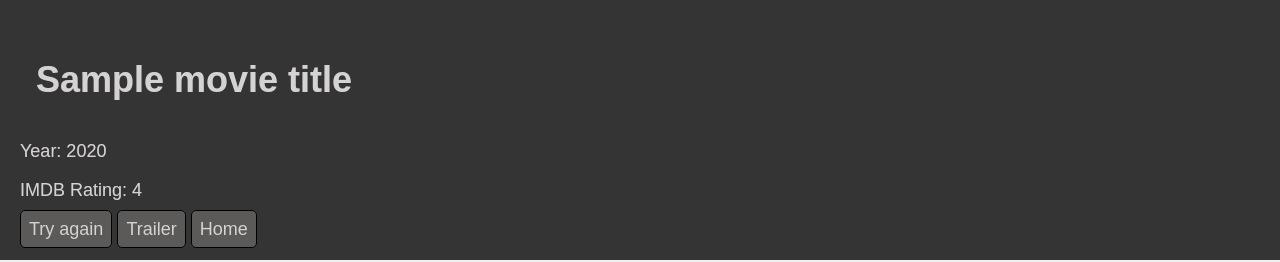
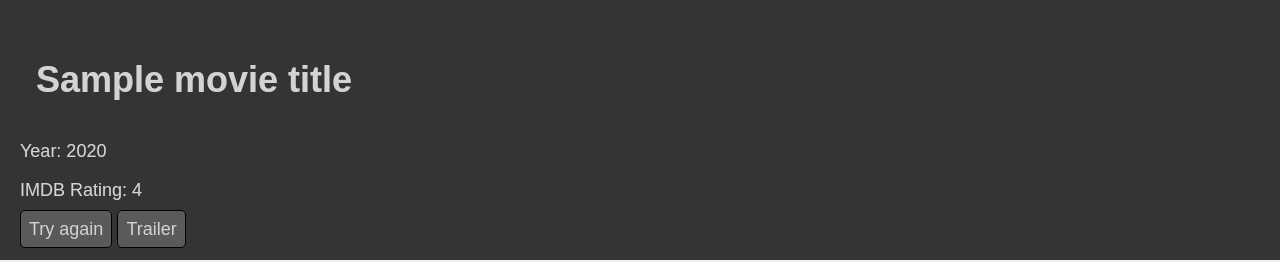
Before and after one commit to tomday8/WhistlejacketFinal, a Flask app: template templates/movies_demo.html in a window 1280 px wide. Shown: the part 540-802 px from the top of the page. Run offline with Flask 2, Linux system fonts and the light colour scheme; the template is opened without the code that fills it: most values are stand-ins (such as "Sample title", 1, 10 or a date in 2020).

Commit message:
removed second home button

```diff
--- a/templates/movies_demo.html
+++ b/templates/movies_demo.html
@@ -92,7 +92,6 @@ iframe {
         <div class="moviebuttons"> -->
           <a class="moviebuttons" href="/movies_demo">Try again</a>
           <a class="moviebuttons" href={{trailer_link}}>Trailer</a>
-          <a class="moviebuttons" href="/">Home</a>
       </div>
 
       <div class="header">
```
